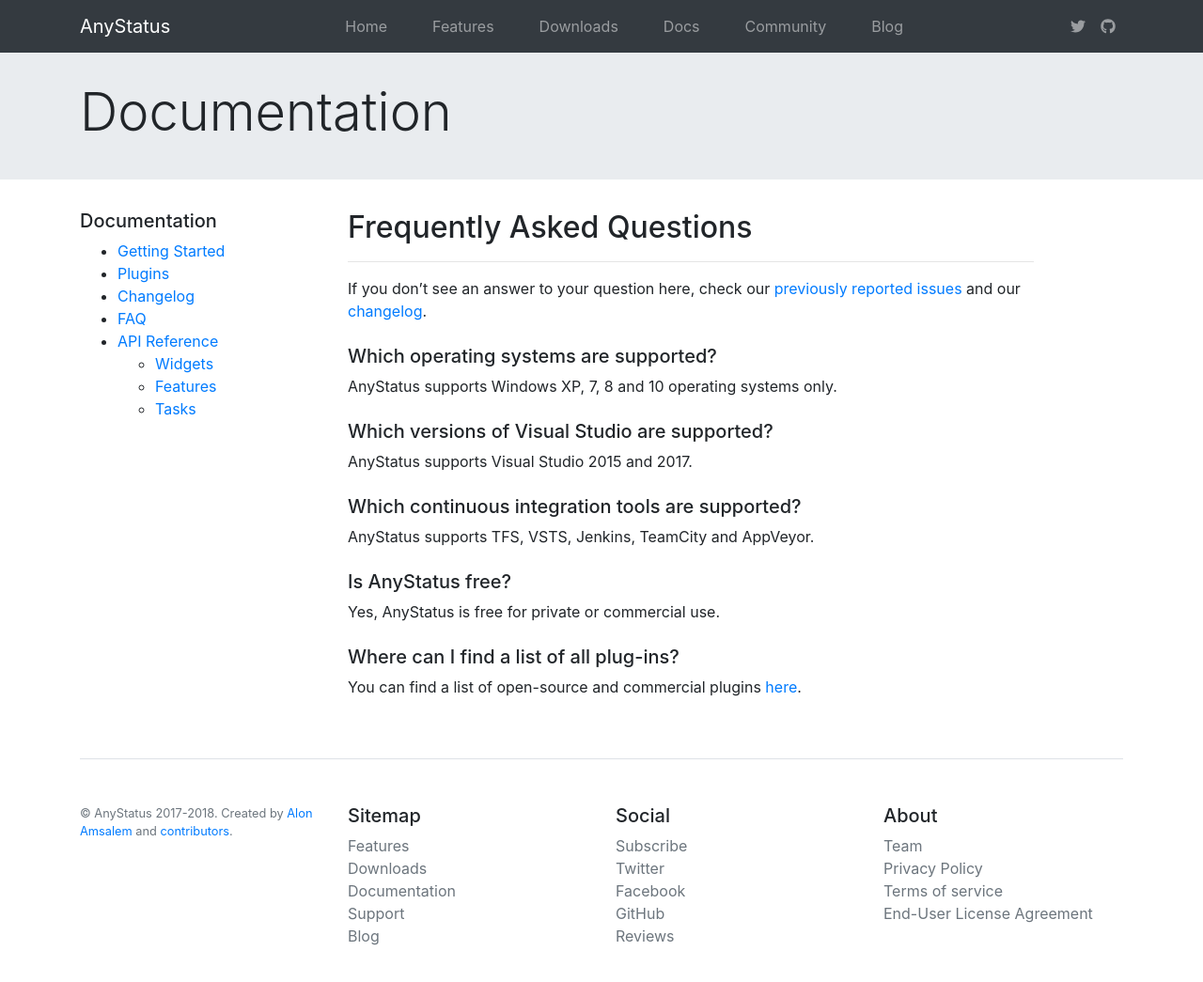
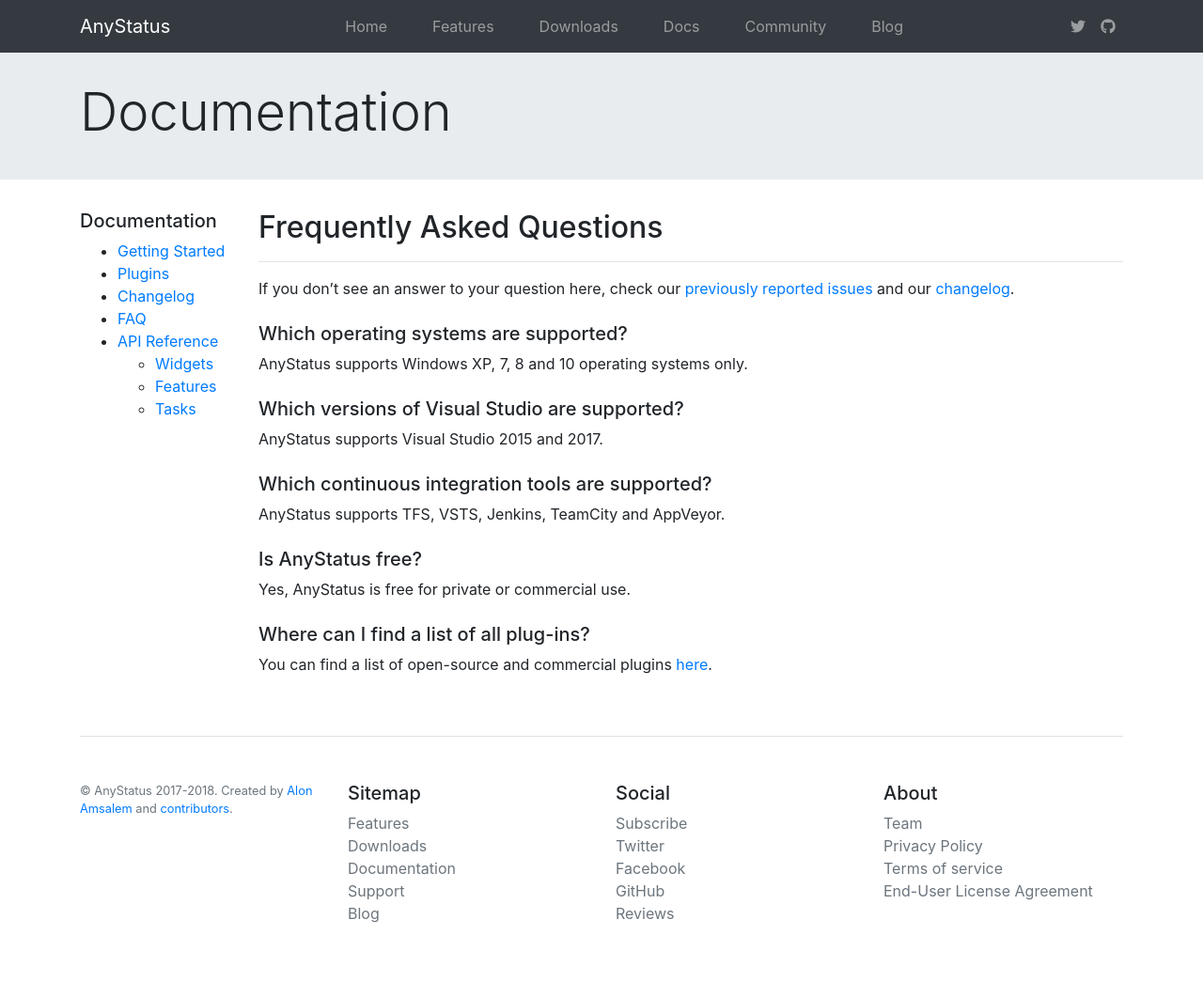
Before and after one commit to AnyStatus/anystatus.github.io, a Jekyll site: the page built from docs/faq.md, in a window 1280 px wide and 1072 px high. Shown: the top 1045 px of the window at 94% size. Built offline with Jekyll 4.4.1, drawn with Linux system fonts in a browser that asks for light colours; nearby versions of some CDN libraries.

Commit message:
Update docs.html

```diff
--- a/_layouts/docs.html
+++ b/_layouts/docs.html
@@ -3,7 +3,7 @@
 ---
 <div class="container">
     <div class="row">
-        <div class="col-md-3">
+        <div class="col-md-3 col-lg-2">
             <h5>Documentation</h5>
             <ul>
                 <li><a href="/docs/getting-started">Getting Started</a></li>
@@ -20,7 +20,7 @@
                 </li>
             </ul>
         </div>
-        <div class="col-md-8">
+        <div class="col-md-9 col-lg-10">
             {% if page.sub_title != nil %}
             <h2>{{ page.sub_title }}</h2>
             <hr />
```
